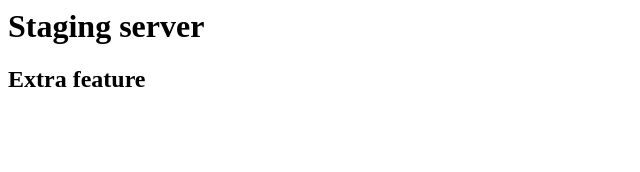
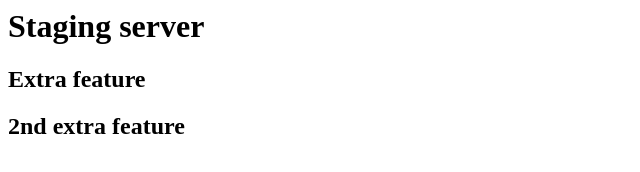
Before and after one commit to c0nstantx/ci-test, a plain HTML site: page index.html in a window 1280 px wide. Shown: the whole page, without its empty margins (0-640 px from the left). Drawn offline with Linux system fonts and the light colour scheme.

Commit message:
Another feature added

```diff
--- a/index.html
+++ b/index.html
@@ -1,2 +1,3 @@
 <h1>Staging server</h1>
 <h2>Extra feature</h2>
+<h2>2nd extra feature</h2>
```
